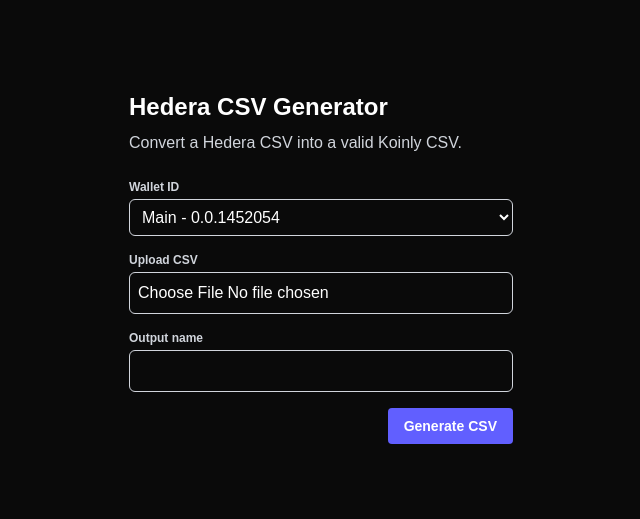
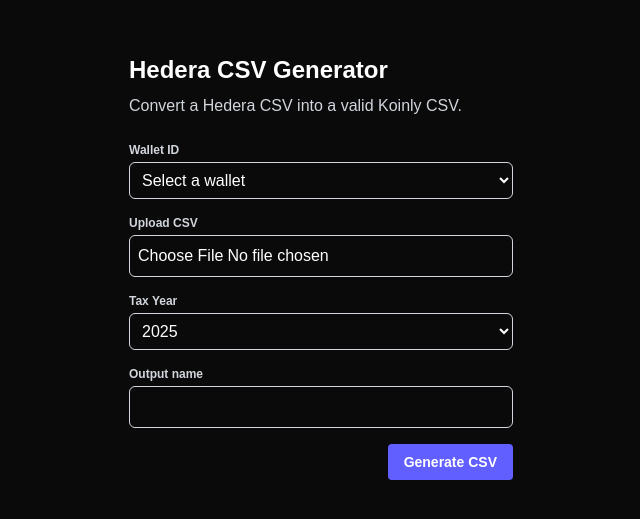
Before and after one commit to florianbar/generate-csv-from-csv, a Next.js app: page / in a window 1280 px wide. Shown: the part 133-652 px from the top of the page, without its empty margins (319-959 px from the left). Built offline with nearby package versions, Linux system fonts and the light colour scheme.

Commit message:
add tax year

```diff
--- a/src/app/page.tsx
+++ b/src/app/page.tsx
@@ -1,11 +1,12 @@
 "use client";
 
 import { Formik, Form, Field } from "formik";
-import { object, string } from "yup";
+import { object, string, number } from "yup";
 
 interface FormValues {
+  tax_year: number;
   wallet_id: string;
-  csv: File;
+  csv: File | null;
   output_name: string;
 }
 
@@ -16,7 +17,10 @@
   EDF_STAKING: { name: "EDF Staking", id: "0.0.1977756" },
 };
 
+const TAX_YEARS = [2018, 2019, 2020, 2021, 2022, 2023, 2024, 2025, 2026];
+
 const formSchema = object({
+  tax_year: number().required("Tax year is required"),
   wallet_id: string().required("Wallet ID is required"),
   csv: object().required("CSV is required"),
   output_name: string().required("Output name is required"),
@@ -44,6 +48,15 @@
     a.click();
   };
 
+  function getOutputName(walletId: string, taxYear: number): string {
+    const walletName =
+      Object.values(WALLET_ADDRESSES).find((wallet) => wallet.id === walletId)
+        ?.name || "";
+    return `hedera_${walletName
+      .replace(" ", "-")
+      .toLowerCase()}_${walletId}_${taxYear}`;
+  }
+
   return (
     <div className="flex flex-col items-center justify-center min-h-screen">
       <div className="max-w-sm w-full">
@@ -53,11 +66,16 @@
         </div>
 
         <Formik
-          initialValues={{ wallet_id: "", csv: "", output_name: "" }}
+          initialValues={{
+            wallet_id: "",
+            tax_year: 2025,
+            csv: null,
+            output_name: "",
+          }}
           onSubmit={handleSubmit}
           validationSchema={formSchema}
         >
-          {({ errors, touched, setFieldValue }) => (
+          {({ errors, touched, values, setFieldValue }) => (
             <Form className="space-y-4">
               <div>
                 <label htmlFor="wallet_id">Wallet ID</label>
@@ -65,22 +83,15 @@
                   id="wallet_id"
                   name="wallet_id"
                   onChange={(e: React.ChangeEvent<HTMLSelectElement>) => {
-                    const walletName =
-                      Object.values(WALLET_ADDRESSES).find(
-                        (wallet) => wallet.id === e.target.value
-                      )?.name || "";
+                    const walletId = e.target.value;
                     setFieldValue(
                       "output_name",
-                      `hedera_${walletName.replace(" ", "-").toLowerCase()}_${
-                        e.target.value
-                      }_`
+                      getOutputName(walletId, values.tax_year)
                     );
                     setFieldValue("wallet_id", e.target.value);
                   }}
                 >
-                  <option value="" disabled>
-                    Select a wallet
-                  </option>
+                  <option value="">Select a wallet</option>
                   {Object.entries(WALLET_ADDRESSES).map(([key, value]) => (
                     <option key={key} value={value.id}>
                       {value.name} - {value.id}
@@ -114,6 +125,35 @@
               </div>
 
               <div>
+                <label htmlFor="tax_year">Tax Year</label>
+                <select
+                  id="tax_year"
+                  name="tax_year"
+                  value={values.tax_year}
+                  onChange={(e: React.ChangeEvent<HTMLSelectElement>) => {
+                    const taxYear = e.target.value;
+                    setFieldValue(
+                      "output_name",
+                      getOutputName(values.wallet_id, parseInt(taxYear))
+                    );
+                    setFieldValue("tax_year", taxYear);
+                  }}
+                >
+                  <option value="">Select a tax year</option>
+                  {TAX_YEARS.map((year) => (
+                    <option key={year} value={year}>
+                      {year}
+                    </option>
+                  ))}
+                </select>
+                <div className="error">
+                  {errors.tax_year && touched.tax_year ? (
+                    <div>{errors.tax_year}</div>
+                  ) : null}
+                </div>
+              </div>
+
+              <div>
                 <label htmlFor="output_name">Output name</label>
                 <Field
                   id="output_name"
```
